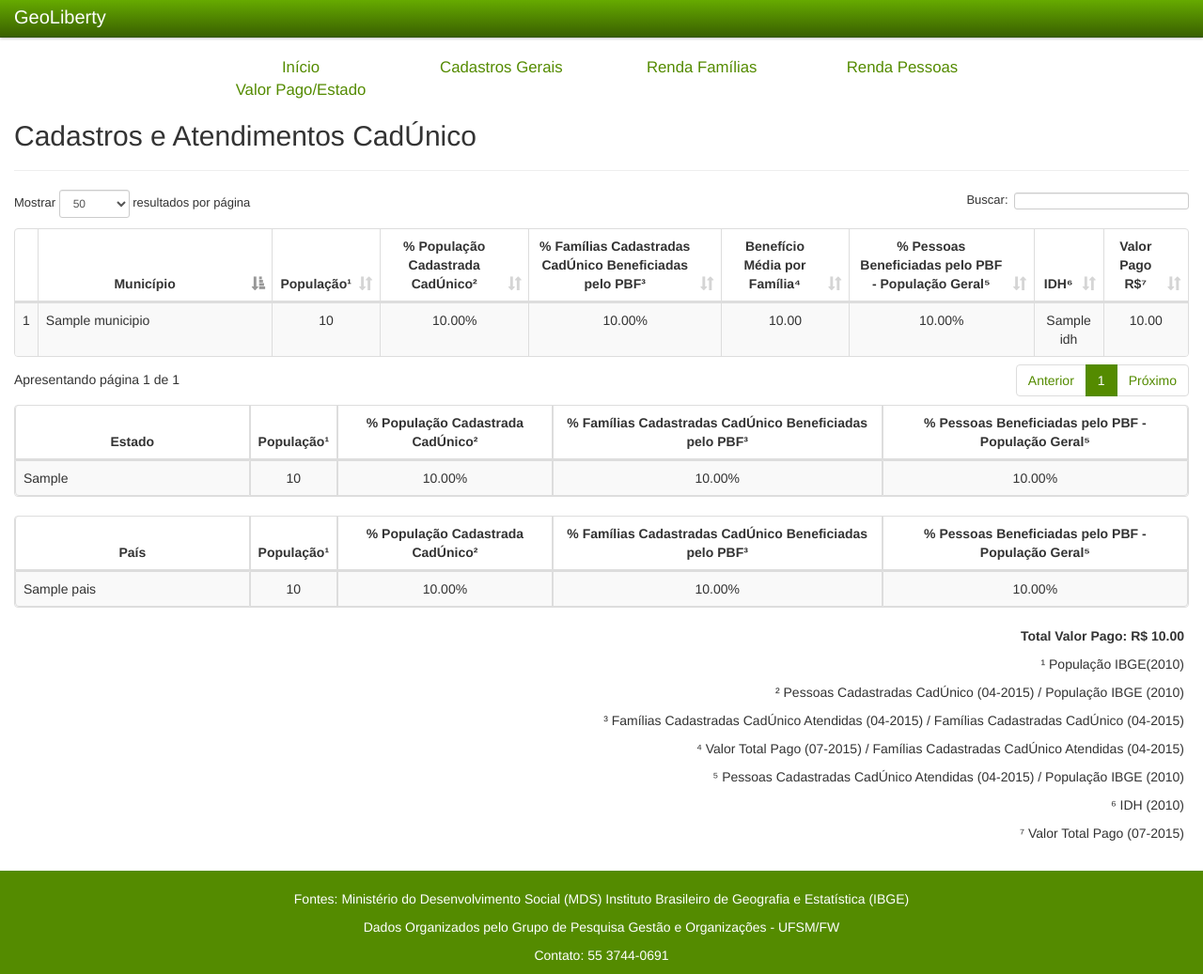
After one commit to paulovianna/cadunico-pbf, a Django app: template cadunico/templates/valor_pago_estados.html in a window 1280 px wide. The commit adds this page. Shown: the whole page at 94% size. Run offline with Django 3.2, Linux system fonts and the light colour scheme; the template is opened without the code that fills it: most values are stand-ins (such as "Sample title", 1, 10 or a date in 2020); parts of the project's set-up code (start-up, migrations or seed data) failed here and were passed over.

Commit message:
ajustes campos exibidos nas tabelas

```diff
--- a/cadunico/templates/base_cadunico.html
+++ b/cadunico/templates/base_cadunico.html
@@ -35,6 +35,7 @@
                         <a href="/amzop/cadastros-gerais"><div class="col-md-3 item-menu">Cadastros Gerais</div></a>
                         <a href="/amzop/extrato-renda-familias"><div class="col-md-3 item-menu">Renda Famílias</div></a>
                         <a href="/amzop/extrato-renda-pessoas"><div class="col-md-3 item-menu">Renda Pessoas</div></a>
+                        <a href="/amzop/valor-pago-estado"><div class="col-md-3 item-menu">Valor Pago/Estado</div></a>
                     </div>
                 </div>
             </div>
--- /dev/null
+++ b/cadunico/templates/valor_pago_estados.html
@@ -0,0 +1,165 @@
+{% extends "base_cadunico.html" %}
+{% block styles %}
+<link rel="stylesheet" href="/assets/data-tables-1.10.9/media/css/dataTables.bootstrap.min.css">
+{% endblock %}
+
+{% block page-header %}Cadastros e Atendimentos CadÚnico{% endblock%}{%block page-header-small%}{%endblock%}
+
+{% block conteudo %}
+
+<table class="table table-striped table-bordered cadastros" data-page-length='50' cellspacing="0" width="100%">
+    <thead>
+        <tr>
+            <th></th>
+            <th style="width:20%;">Município</th>
+            <th>População¹</th>
+            <!--<th>Pessoas Cadastradas</th>-->
+            <th>% População Cadastrada CadÚnico²</th>
+            <!--<th>Famílias Cadastradas</th>-->
+            <!--<th>Famílias Beneficiadas pelo PBF</th>-->
+            <th>% Famílias Cadastradas CadÚnico Beneficiadas pelo PBF³</th>
+            <th>Benefício Média por Família⁴</th>
+            <th>% Pessoas Beneficiadas pelo PBF - População Geral⁵</th>
+            <th>IDH⁶</th>
+            <th>Valor Pago R$⁷</th>
+        </tr>
+    </thead>
+
+    <tfoot>
+    </tfoot>
+
+    <tbody>
+        {% for m in municipios %}
+        <tr>
+            <td></td>
+            <td style="width:20%;">{{ m.municipio.municipio }}</td>
+            <td class="dados-numericos-tabela">{{ m.populacao|floatformat:0 }}</td>
+            <!--<td>{{ m.pessoas_cadunico|floatformat:0 }}</td>-->
+            <td class="dados-numericos-tabela">{{ m.porc_pessoas_cadastradas|floatformat:2 }}%</td>
+            <!--<td>{{ m.familias_cadunico|floatformat:0 }}</td>-->
+            <!--<td>{{ m.familias_cadunico_atendidas|floatformat:0 }}</td>-->
+            <td class="dados-numericos-tabela">{{ m.porc_familias_atendidas|floatformat:2 }}%</td>
+            <td class="dados-numericos-tabela">{{ m.beneficio_medio_familia|floatformat:2 }}</td>
+            <td class="dados-numericos-tabela">{{ m.porc_pessoas_atendidas|floatformat:2 }}%</td>
+            <td class="dados-numericos-tabela">{{ m.idh }}</td>
+            <td class="dados-numericos-tabela">{{ m.valor_pago|floatformat:2 }}</td>
+        </tr>
+        {% endfor %}
+    </tbody>
+
+</table>
+
+<table class="table table-striped table-bordered" data-page-length='50' cellspacing="0" width="100%">
+    <thead>
+        <tr>
+            <th style="width:20%;">Estado</th>
+            <th>População¹</th>
+            <!--<th>Pessoas Cadastradas</th>-->
+            <th>% População Cadastrada CadÚnico²</th>
+            <!--<th>Famílias Cadastradas</th>-->
+            <!--<th>Famílias Beneficiadas pelo PBF</th>-->
+            <th>% Famílias Cadastradas CadÚnico Beneficiadas pelo PBF³</th>
+            <th>% Pessoas Beneficiadas pelo PBF - População Geral⁵</th>
+        </tr>
+    </thead>
+
+    <tfoot>
+    </tfoot>
+
+    <tbody>
+        {% for e in estados %}
+        <tr>
+            <td style="width:20%;">{{ e.estado.uf }}</td>
+            <td class="dados-numericos-tabela">{{ e.populacao|floatformat:0 }}</td>
+            <!--<td>{{ m.pessoas_cadunico|floatformat:0 }}</td>-->
+            <td class="dados-numericos-tabela">{{ e.porc_pessoas_cadastradas|floatformat:2 }}%</td>
+            <!--<td>{{ m.familias_cadunico|floatformat:0 }}</td>-->
+            <!--<td>{{ m.familias_cadunico_atendidas|floatformat:0 }}</td>-->
+            <td class="dados-numericos-tabela">{{ e.porc_familias_atendidas|floatformat:2 }}%</td>
+            <td class="dados-numericos-tabela">{{ e.porc_pessoas_atendidas|floatformat:2 }}%</td>
+        </tr>
+        {% endfor %}
+    </tbody>
+</table>
+
+<table class="table table-striped table-bordered" data-page-length='50' cellspacing="0" width="100%">
+    <thead>
+        <tr>
+            <th style="width:20%;">País</th>
+            <th>População¹</th>
+            <!--<th>Pessoas Cadastradas</th>-->
+            <th>% População Cadastrada CadÚnico²</th>
+            <!--<th>Famílias Cadastradas</th>-->
+            <!--<th>Famílias Beneficiadas pelo PBF</th>-->
+            <th>% Famílias Cadastradas CadÚnico Beneficiadas pelo PBF³</th>
+            <th>% Pessoas Beneficiadas pelo PBF - População Geral⁵</th>
+        </tr>
+    </thead>
+
+    <tfoot>
+    </tfoot>
+
+    <tbody>
+        {% for p in pais %}
+        <tr>
+            <td style="width:20%;">{{ p.pais.pais }}</td>
+            <td class="dados-numericos-tabela">{{ p.populacao|floatformat:0 }}</td>
+            <!--<td>{{ m.pessoas_cadunico|floatformat:0 }}</td>-->
+            <td class="dados-numericos-tabela">{{ p.porc_pessoas_cadastradas|floatformat:2 }}%</td>
+            <!--<td>{{ m.familias_cadunico|floatformat:0 }}</td>-->
+            <!--<td>{{ m.familias_cadunico_atendidas|floatformat:0 }}</td>-->
+            <td class="dados-numericos-tabela">{{ p.porc_familias_atendidas|floatformat:2 }}%</td>
+            <td class="dados-numericos-tabela">{{ p.porc_pessoas_atendidas|floatformat:2 }}%</td>
+        </tr>
+        {% endfor %}
+    </tbody>
+</table>
+
+<div class="row" id="legenda">
+    <p><b>Total Valor Pago: R$ {{ total|floatformat:2 }}</b></p>
+    <p>¹ População IBGE(2010)</p>
+    <p>² Pessoas Cadastradas CadÚnico (04-2015) / População IBGE (2010)</p>
+    <p>³ Famílias Cadastradas CadÚnico Atendidas (04-2015) / Famílias Cadastradas CadÚnico (04-2015)</p>
+    <p>⁴ Valor Total Pago (07-2015) / Famílias Cadastradas CadÚnico Atendidas (04-2015)</p>
+    <p>⁵ Pessoas Cadastradas CadÚnico Atendidas (04-2015) / População IBGE (2010)</p>
+    <p>⁶ IDH (2010)</p>
+    <p>⁷ Valor Total Pago (07-2015)</p>
+</div>
+{% endblock %}
+
+{% block scripts %}
+    <script src="/assets/data-tables-1.10.9/media/js/jquery.dataTables.min.js"></script>
+    <script src="/assets/data-tables-1.10.9/media/js/dataTables.bootstrap.min.js"></script>
+    <script>
+    $(document).ready(function() {
+        var t = $('.cadastros').DataTable( {
+            "columnDefs": [ {
+                "searchable": false,
+                "orderable": false,
+                "targets": 0
+            } ],
+            "order": [[ 1, 'asc' ]],
+                "language": {
+                "lengthMenu": "Mostrar _MENU_ resultados por página",
+                "zeroRecords": "Descuplpe, nada encontrado.",
+                "info": "Apresentando página _PAGE_ de _PAGES_",
+                "infoEmpty": "Sem resultados para apresentar",
+                "infoFiltered": "(filtrando por um tottal de _MAX_ resultados)",
+                "paginate": {
+                    "first": "Início",
+                    "last": "Fim",
+                    "next": "Próximo",
+                    "previous":"Anterior"
+                },
+                "search":"Buscar:",
+            }
+        } );
+
+        t.on( 'order.dt search.dt', function () {
+            t.column(0, {search:'applied', order:'applied'}).nodes().each( function (cell, i) {
+                cell.innerHTML = i+1;
+            } );
+        } ).draw();
+    } );
+    </script>
+{% endblock %}
--- a/cadunico/urls.py
+++ b/cadunico/urls.py
@@ -1,7 +1,7 @@
 from django.conf.urls import patterns, include, url
 from django.contrib import admin
 from django.conf import settings
-from cadunico.views import MunicipiosCadUnico, Inicio, CadastrosGerais, ExtratoRendaFamilias, ExtratoRendaPessoas
+from cadunico.views import MunicipiosCadUnico, Inicio, CadastrosGerais, ExtratoRendaFamilias, ExtratoRendaPessoas, ValorPagoEstado)
 
 admin.autodiscover()
 
@@ -12,4 +12,5 @@ urlpatterns = patterns('cadunico',
      url(r'^cadastros-gerais/$',CadastrosGerais),
      url(r'^extrato-renda-familias/$',ExtratoRendaFamilias),
      url(r'^extrato-renda-pessoas/$',ExtratoRendaPessoas),
+     url(r'^valor-pago-estado/$',ValorPagoEstado),
 )
```
Also changed, not shown: cadunico/models.py (+9 -7 lines), cadunico/__init__.py (deleted), cadunico/migrations/0006_auto_20151125_1634.py (added), cadunico/migrations/0007_auto_20151125_1648.py (added), cadunico/migrations/__init__.py (deleted), geoliberty/__init__.py (deleted), geoliberty/templatetags/__init__.py (deleted).
